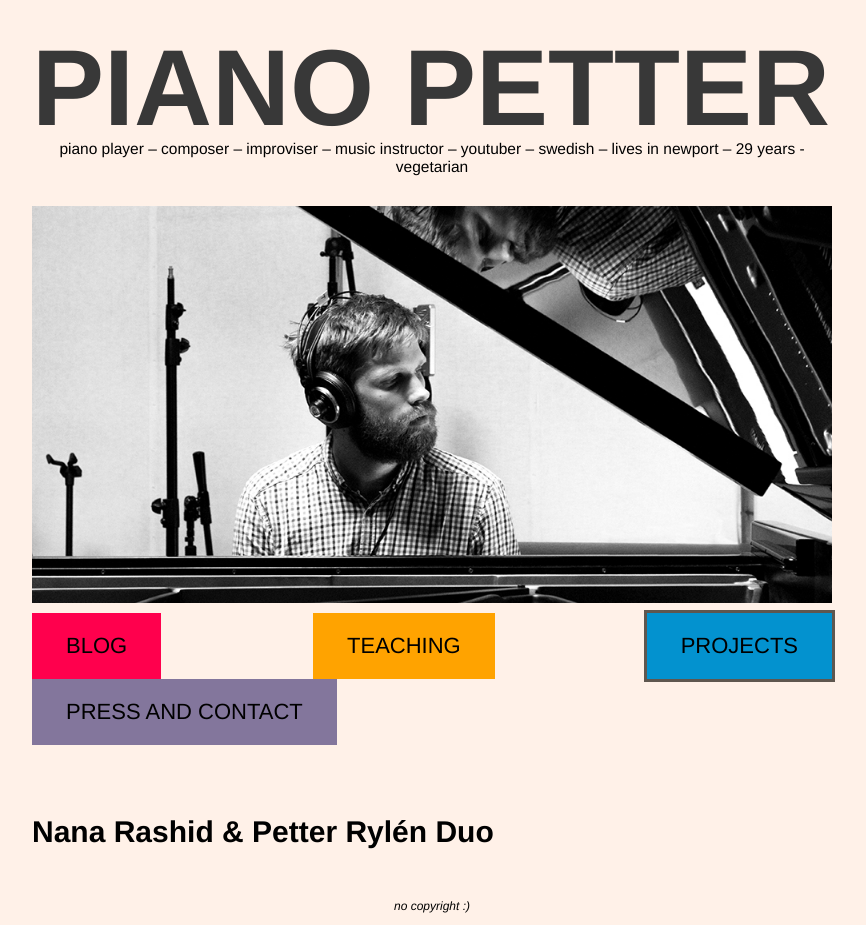
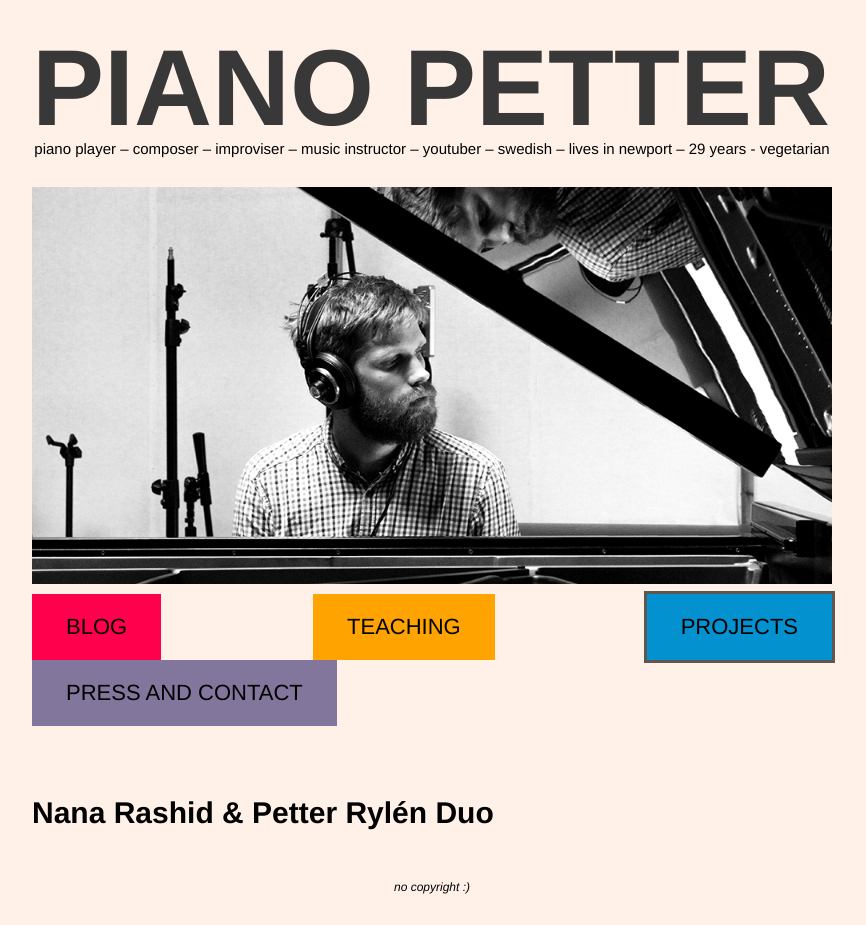
Before and after one commit to pletter/pianopetter.com, a Jekyll site: the page built from previouswork.markdown, in a window 1280 px wide. Shown: the whole page, without its empty margins (208-1074 px from the left). Built offline with Jekyll 4.4.1, drawn with Linux system fonts in a browser that asks for light colours.

Commit message:
desc size

```diff
--- a/_layouts/default.html
+++ b/_layouts/default.html
@@ -180,7 +180,7 @@
           <div id="title" style="background-color:;"> <a href="https://pletter.github.io/pianopetter.com/"><h1  class="" >PIANO PETTER</h1></a>
           </div>
           <div id="desc">
-            <h4 style="margin:-25px 0px 30px 0px;font-weight:300;font-size:15.5px;text-align:center;">piano player – composer – improviser – music instructor – youtuber – swedish – lives in newport – 29 years - vegetarian</h4>
+            <h4 style="margin:-25px 0px 30px 0px;font-weight:300;font-size:15px;text-align:center;">piano player – composer – improviser – music instructor – youtuber – swedish – lives in newport – 29 years - vegetarian</h4>
         </div>
         <img src="/pianopetter.com/images/beard.jpg" width="800">
 
```
